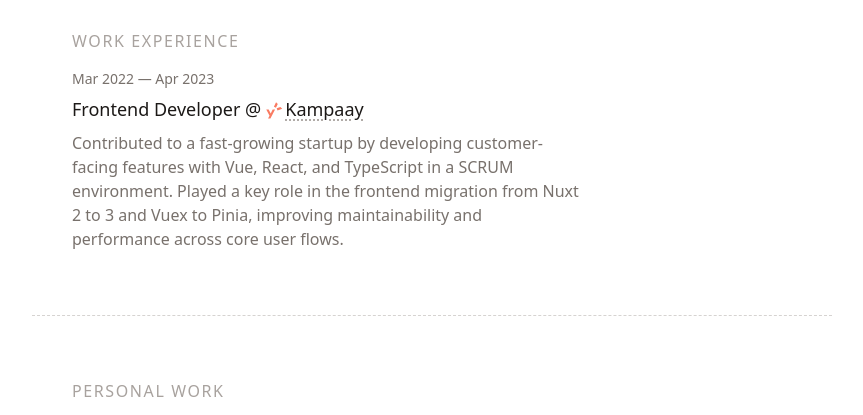
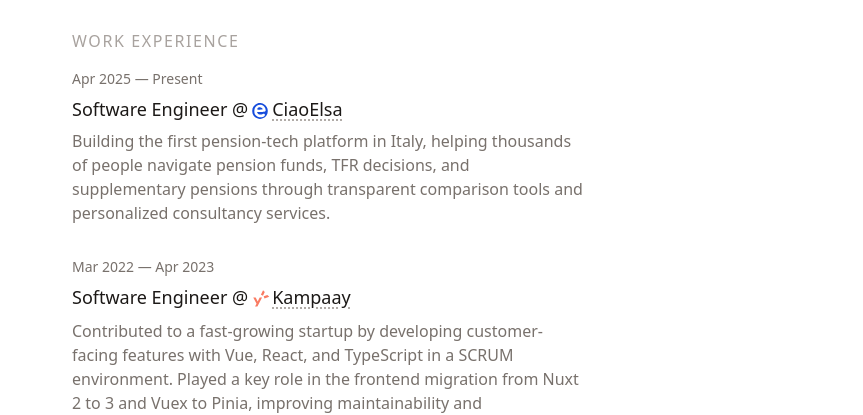
Before and after one commit to zaniluca/zaniluca.com, an Astro site: page / in a window 1280 px wide. Shown: the part 405-820 px from the top of the page, without its empty margins (208-1071 px from the left). Built offline with nearby package versions, Linux system fonts and the light colour scheme; Astro itself is replaced by a stand-in of ours.

Commit message:
feat(curriculum): CiaoElsa work experience

```diff
--- a/src/components/curriculum/sections/CurriculumWorkExperienceSection.tsx
+++ b/src/components/curriculum/sections/CurriculumWorkExperienceSection.tsx
@@ -36,7 +36,7 @@ const CurriculumWorkExperience = () => {
     <div className="my-8 print:my-0">
       <CurriculumSectionHeading name="work experience" />
       <div className="mt-8 grid gap-8 sm:mt-4">
-        {/* <motion.div
+        <motion.div
           // variants={wrapper}
           // initial="offscreen"
           // whileInView="onscreen"
@@ -53,7 +53,7 @@ const CurriculumWorkExperience = () => {
             // variants={text}
             className="text-lg font-medium leading-6 text-gray-900"
           >
-            Freelance Software Engineer @
+            Software Engineer @
             <a
               target="_blank"
               href="https://www.ciaoelsa.com/"
@@ -66,8 +66,13 @@ const CurriculumWorkExperience = () => {
           <motion.p
             // variants={text}
             className="max-w-lg text-base font-normal leading-6 text-gray-500"
-          ></motion.p>
-        </motion.div> */}
+          >
+            Building the first pension-tech platform in Italy, helping thousands
+            of people navigate pension funds, TFR decisions, and supplementary
+            pensions through transparent comparison tools and personalized
+            consultancy services.
+          </motion.p>
+        </motion.div>
         <motion.div
           // variants={wrapper}
           // initial="offscreen"
@@ -85,7 +90,7 @@ const CurriculumWorkExperience = () => {
             // variants={text}
             className="text-lg font-medium leading-6 text-gray-900"
           >
-            Frontend Developer @
+            Software Engineer @
             <a
               target="_blank"
               href="https://www.kampaay.com/"
```
